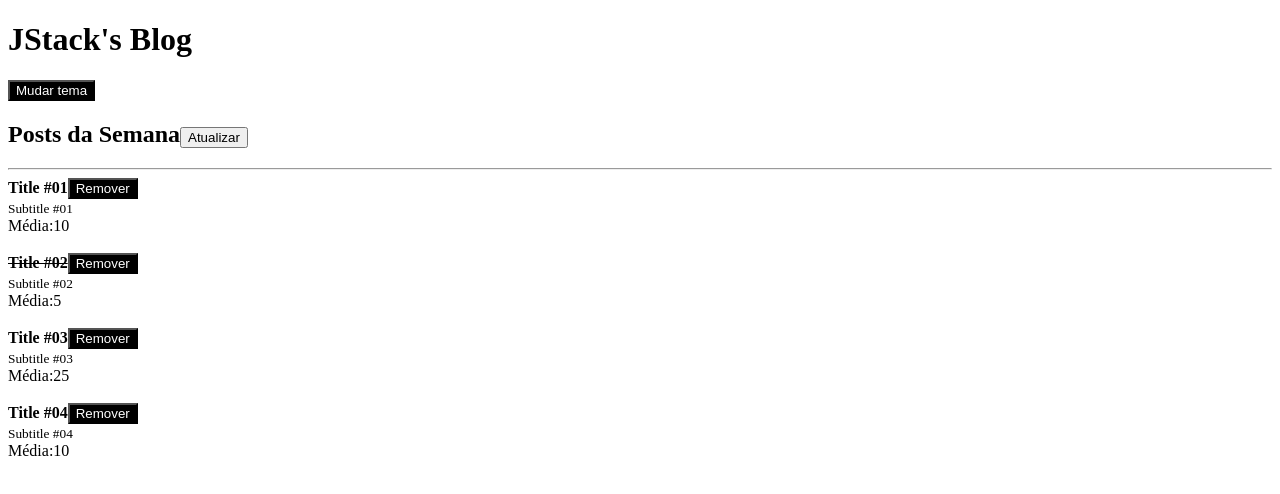
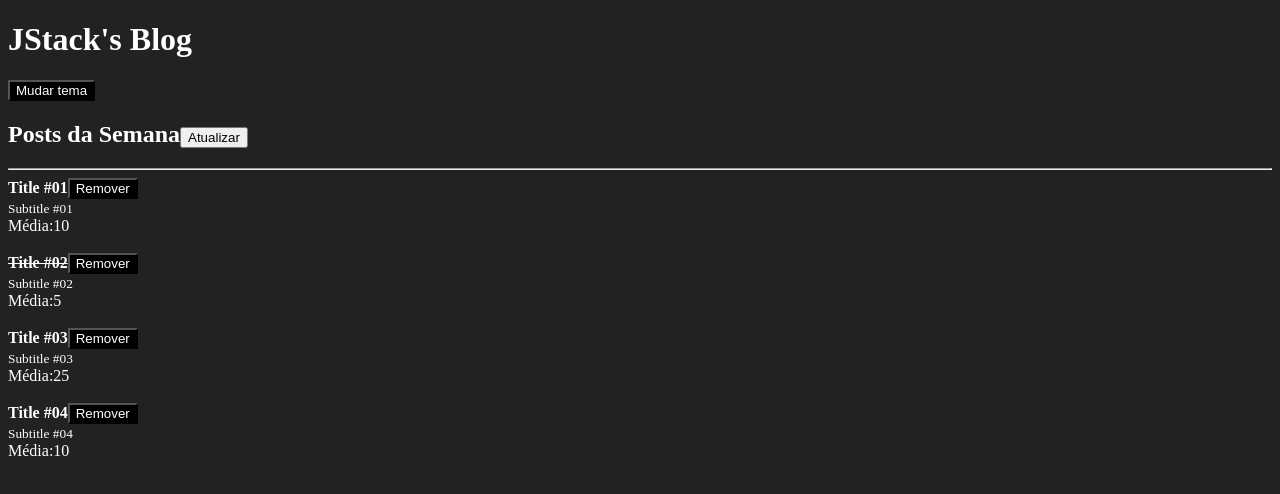
Before and after one commit to iwprogramacao/estudos-jstack, a React app in the folder react-fundamentos/: page / in a window 1280 px wide. Shown: the top 494 px of the page. Built offline with nearby package versions, Linux system fonts and the light colour scheme.

Commit message:
Utilizando arquivos CSS para estilização e webpack configs

```diff
--- a/react-fundamentos/package.json
+++ b/react-fundamentos/package.json
@@ -13,6 +13,7 @@
     "@babel/preset-react": "^7.18.6",
     "babel-loader": "^9.1.0",
     "clean-webpack-plugin": "^4.0.0",
+    "css-loader": "^6.7.2",
     "eslint": "^7.32.0 || ^8.2.0",
     "eslint-config-airbnb": "^19.0.4",
     "eslint-config-airbnb-base": "^15.0.0",
@@ -21,6 +22,7 @@
     "eslint-plugin-react": "^7.28.0",
     "eslint-plugin-react-hooks": "^4.3.0",
     "html-webpack-plugin": "^5.5.0",
+    "style-loader": "^3.3.1",
     "webpack": "^5.19.0",
     "webpack-cli": "^5.0.1",
     "webpack-dev-server": "^4.11.1"
--- /dev/null
+++ b/react-fundamentos/src/index.css
@@ -0,0 +1,4 @@
+body {
+  background: #222;
+  color: #fff;
+}
--- a/react-fundamentos/src/index.js
+++ b/react-fundamentos/src/index.js
@@ -1,6 +1,7 @@
 import React from 'react';
 import ReactDOM from 'react-dom';
 import App from './App';
+import './index.css';
 
 ReactDOM.render(
   <App />,
--- a/react-fundamentos/webpack.config.js
+++ b/react-fundamentos/webpack.config.js
@@ -22,6 +22,10 @@
         exclude: /node_modules/,
         use: 'babel-loader',
       },
+      {
+        test: /\.css$/,
+        use: ['style-loader', 'css-loader'],
+      },
     ],
   },
   devServer: {
```
Also changed, not shown: 1 other file (tests, documents, lock files or other folders).
